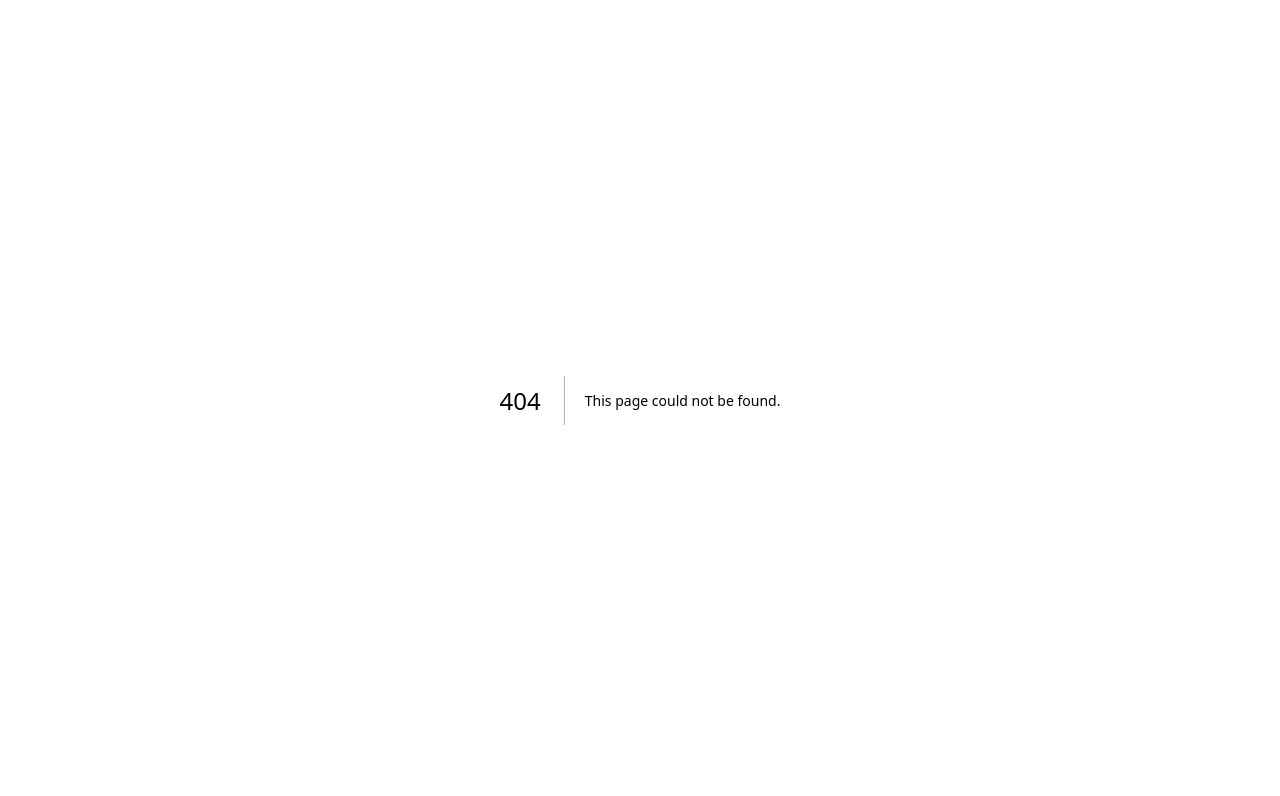
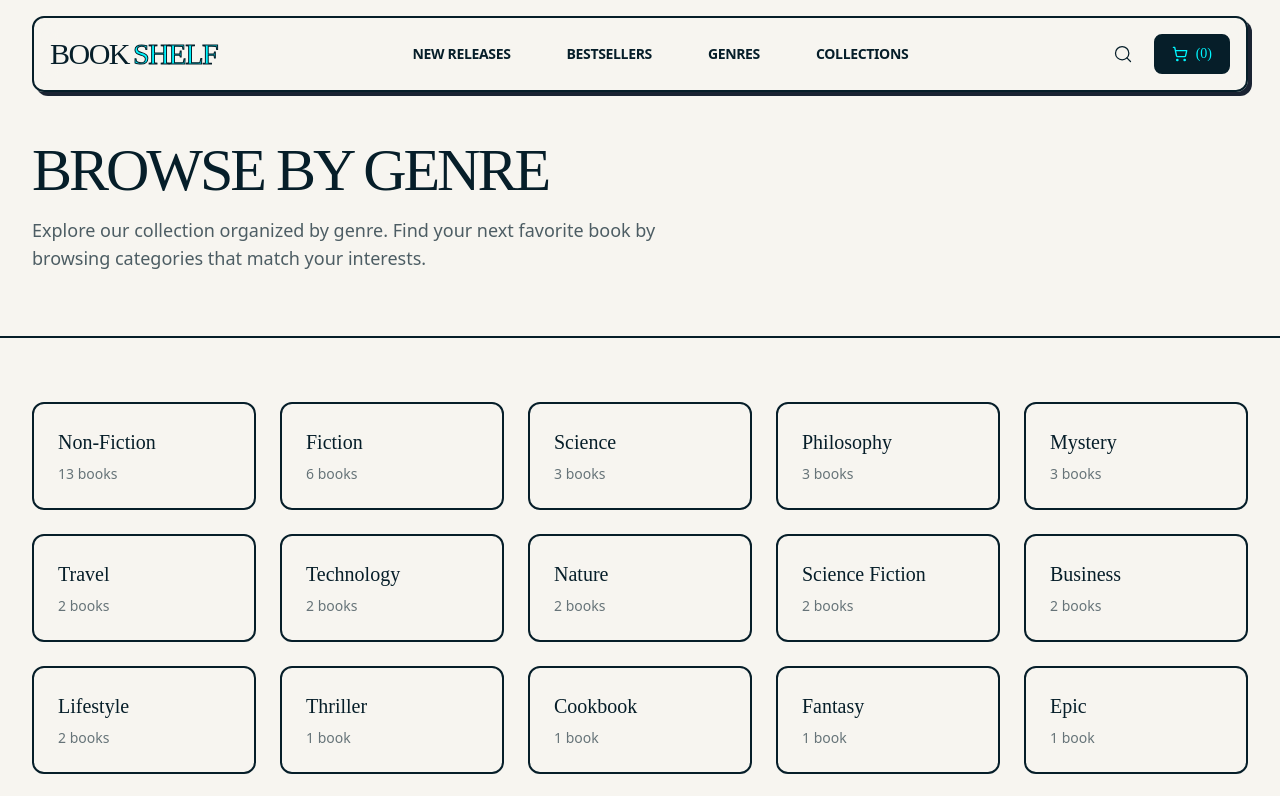
Before and after one commit to JaimeenMakavana/books-collections, a Next.js app: page /genre in a window 1280 px wide. Before the commit this address had no page. Shown: the top 796 px of the page. Built offline with nearby package versions, Linux system fonts and the light colour scheme; a web font is replaced by a local one.

Commit message:
Add pages for Best Sellers, Collections, and Genre with corresponding metadata and layout. Implemented genre filtering and dynamic routing for genre-specific book listings. Updated navigation links to reflect new pages.

```diff
--- /dev/null
+++ b/src/app/best-sellers/page.tsx
@@ -0,0 +1,41 @@
+import type { Metadata } from 'next';
+import Navigation from '@/components/home/Navigation';
+import Footer from '@/components/home/Footer';
+import ReleasesGrid from '@/components/releases/ReleasesGrid';
+import { releases } from '@/data/releases';
+
+export const metadata: Metadata = {
+  title: 'Best Sellers | Bookshelf',
+  description: 'Discover our bestselling books. Browse top-rated titles across all genres with comprehensive details, ratings, and reviews.',
+};
+
+export default function BestSellersPage() {
+  // Filter books where bestseller is true
+  const bestSellers = releases.filter((book) => book.bestseller);
+
+  return (
+    <div className="font-sans antialiased selection:bg-accent selection:text-ink min-h-screen flex flex-col">
+      <Navigation />
+      <main className="flex-1">
+        {/* Header */}
+        <section className="py-8 sm:py-12 md:py-16 border-b-2 border-[var(--color-ink)]">
+          <div className="max-w-7xl mx-auto px-4 sm:px-6 md:px-8">
+            <h1 className="font-display text-4xl sm:text-5xl md:text-6xl tracking-tighter mb-4">
+              BEST SELLERS
+            </h1>
+            <p className="text-base sm:text-lg opacity-70 max-w-2xl">
+              Explore our bestselling collection of books across all genres. These top-rated titles
+              have captured readers' hearts with compelling stories, expert insights, and exceptional quality.
+            </p>
+          </div>
+        </section>
+
+        {/* Best Sellers Grid */}
+        <section className="py-8 sm:py-12 md:py-16">
+          <ReleasesGrid books={bestSellers} />
+        </section>
+      </main>
+      <Footer />
+    </div>
+  );
+}
--- /dev/null
+++ b/src/app/collections/page.tsx
@@ -0,0 +1,38 @@
+import type { Metadata } from 'next';
+import Navigation from '@/components/home/Navigation';
+import Footer from '@/components/home/Footer';
+import ReleasesGrid from '@/components/releases/ReleasesGrid';
+import { releases } from '@/data/releases';
+
+export const metadata: Metadata = {
+  title: 'Collections | Bookshelf',
+  description: 'Browse our complete collection of books. Discover curated titles across all genres with comprehensive details, ratings, and reviews.',
+};
+
+export default function CollectionsPage() {
+  return (
+    <div className="font-sans antialiased selection:bg-accent selection:text-ink min-h-screen flex flex-col">
+      <Navigation />
+      <main className="flex-1">
+        {/* Header */}
+        <section className="py-8 sm:py-12 md:py-16 border-b-2 border-[var(--color-ink)]">
+          <div className="max-w-7xl mx-auto px-4 sm:px-6 md:px-8">
+            <h1 className="font-display text-4xl sm:text-5xl md:text-6xl tracking-tighter mb-4">
+              COLLECTIONS
+            </h1>
+            <p className="text-base sm:text-lg opacity-70 max-w-2xl">
+              Explore our complete collection of books across all genres. From bestsellers to hidden gems,
+              discover your next great read with detailed information, ratings, and reviews.
+            </p>
+          </div>
+        </section>
+
+        {/* Collections Grid */}
+        <section className="py-8 sm:py-12 md:py-16">
+          <ReleasesGrid books={releases} />
+        </section>
+      </main>
+      <Footer />
+    </div>
+  );
+}
--- /dev/null
+++ b/src/app/genre/[genre]/page.tsx
@@ -0,0 +1,110 @@
+import type { Metadata } from 'next';
+import { notFound } from 'next/navigation';
+import Navigation from '@/components/home/Navigation';
+import Footer from '@/components/home/Footer';
+import ReleasesGrid from '@/components/releases/ReleasesGrid';
+import { releases } from '@/data/releases';
+import type { BookRelease } from '@/data/releases';
+
+// Generate static params for all genres
+export async function generateStaticParams() {
+  const allGenres = new Set<string>();
+  releases.forEach((book) => {
+    book.genres.forEach((genre) => {
+      allGenres.add(genre.toLowerCase().replace(/\s+/g, '-'));
+    });
+  });
+  return Array.from(allGenres).map((genre) => ({ genre }));
+}
+
+// Normalize genre name for comparison
+function normalizeGenre(genreParam: string): string {
+  return genreParam.replace(/-/g, ' ').toLowerCase();
+}
+
+// Find matching genre from book genres (case-insensitive, handles spaces/dashes)
+function findMatchingGenre(genreParam: string, bookGenres: string[]): string | null {
+  const normalized = normalizeGenre(genreParam);
+  return bookGenres.find((g) => g.toLowerCase() === normalized) || null;
+}
+
+// Get books for a specific genre
+function getBooksByGenre(genreParam: string): BookRelease[] {
+  const books = releases.filter((book) => {
+    return book.genres.some((genre) => {
+      const normalized = normalizeGenre(genreParam);
+      return genre.toLowerCase() === normalized;
+    });
+  });
+  return books;
+}
+
+// Get genre display name from URL param
+function getGenreDisplayName(genreParam: string): string {
+  const books = releases;
+  for (const book of books) {
+    for (const genre of book.genres) {
+      if (normalizeGenre(genre) === normalizeGenre(genreParam)) {
+        return genre;
+      }
+    }
+  }
+  return genreParam.replace(/-/g, ' ').replace(/\b\w/g, (l) => l.toUpperCase());
+}
+
+interface GenrePageProps {
+  params: Promise<{ genre: string }>;
+}
+
+export async function generateMetadata({ params }: GenrePageProps): Promise<Metadata> {
+  const { genre } = await params;
+  const displayName = getGenreDisplayName(genre);
+  const books = getBooksByGenre(genre);
+
+  if (books.length === 0) {
+    return {
+      title: 'Genre Not Found | Bookshelf',
+    };
+  }
+
+  return {
+    title: `${displayName} Books | Bookshelf`,
+    description: `Discover our collection of ${displayName.toLowerCase()} books. Browse ${books.length} titles with detailed information, ratings, and reviews.`,
+  };
+}
+
+export default async function GenrePage({ params }: GenrePageProps) {
+  const { genre } = await params;
+  const books = getBooksByGenre(genre);
+  const displayName = getGenreDisplayName(genre);
+
+  if (books.length === 0) {
+    notFound();
+  }
+
+  return (
+    <div className="font-sans antialiased selection:bg-accent selection:text-ink min-h-screen flex flex-col">
+      <Navigation />
+      <main className="flex-1">
+        {/* Header */}
+        <section className="py-8 sm:py-12 md:py-16 border-b-2 border-[var(--color-ink)]">
+          <div className="max-w-7xl mx-auto px-4 sm:px-6 md:px-8">
+            <h1 className="font-display text-4xl sm:text-5xl md:text-6xl tracking-tighter mb-4">
+              {displayName.toUpperCase()}
+            </h1>
+            <p className="text-base sm:text-lg opacity-70 max-w-2xl">
+              Explore our collection of {displayName.toLowerCase()} books. Discover {books.length} carefully curated
+              titles with detailed information, ratings, and reviews to help you find your next great read.
+            </p>
+          </div>
+        </section>
+
+        {/* Genre Books Grid */}
+        <section className="py-8 sm:py-12 md:py-16">
+          <ReleasesGrid books={books} />
+        </section>
+      </main>
+      <Footer />
+    </div>
+  );
+}
--- /dev/null
+++ b/src/app/genre/page.tsx
@@ -0,0 +1,76 @@
+import type { Metadata } from 'next';
+import Link from 'next/link';
+import Navigation from '@/components/home/Navigation';
+import Footer from '@/components/home/Footer';
+import { releases } from '@/data/releases';
+
+export const metadata: Metadata = {
+  title: 'Browse by Genre | Bookshelf',
+  description: 'Explore books by genre. Browse our collection organized by categories including Fiction, Non-Fiction, Science, Technology, and more.',
+};
+
+// Get all unique genres with book counts
+function getAllGenres() {
+  const genreMap = new Map<string, number>();
+  releases.forEach((book) => {
+    book.genres.forEach((genre) => {
+      const count = genreMap.get(genre) || 0;
+      genreMap.set(genre, count + 1);
+    });
+  });
+  return Array.from(genreMap.entries())
+    .map(([genre, count]) => ({ genre, count }))
+    .sort((a, b) => b.count - a.count);
+}
+
+// Convert genre name to URL slug
+function genreToSlug(genre: string): string {
+  return genre.toLowerCase().replace(/\s+/g, '-');
+}
+
+export default function GenresPage() {
+  const genres = getAllGenres();
+
+  return (
+    <div className="font-sans antialiased selection:bg-accent selection:text-ink min-h-screen flex flex-col">
+      <Navigation />
+      <main className="flex-1">
+        {/* Header */}
+        <section className="py-8 sm:py-12 md:py-16 border-b-2 border-[var(--color-ink)]">
+          <div className="max-w-7xl mx-auto px-4 sm:px-6 md:px-8">
+            <h1 className="font-display text-4xl sm:text-5xl md:text-6xl tracking-tighter mb-4">
+              BROWSE BY GENRE
+            </h1>
+            <p className="text-base sm:text-lg opacity-70 max-w-2xl">
+              Explore our collection organized by genre. Find your next favorite book by browsing categories that match
+              your interests.
+            </p>
+          </div>
+        </section>
+
+        {/* Genres Grid */}
+        <section className="py-8 sm:py-12 md:py-16">
+          <div className="max-w-7xl mx-auto px-4 sm:px-6 md:px-8">
+            <div className="grid grid-cols-2 sm:grid-cols-3 md:grid-cols-4 lg:grid-cols-5 gap-4 sm:gap-6">
+              {genres.map(({ genre, count }) => (
+                <Link
+                  key={genre}
+                  href={`/genre/${genreToSlug(genre)}`}
+                  className="border-2 border-[var(--color-ink)] rounded-xl p-4 sm:p-6 hover:shadow-[var(--shadow-hard)] hover:bg-[var(--color-accent)] transition-all group"
+                >
+                  <h3 className="font-display text-lg sm:text-xl mb-2 group-hover:text-[var(--color-ink)] transition-colors">
+                    {genre}
+                  </h3>
+                  <p className="text-sm opacity-60">
+                    {count} {count === 1 ? 'book' : 'books'}
+                  </p>
+                </Link>
+              ))}
+            </div>
+          </div>
+        </section>
+      </main>
+      <Footer />
+    </div>
+  );
+}
--- a/src/components/home/Navigation.tsx
+++ b/src/components/home/Navigation.tsx
@@ -25,9 +25,9 @@ export default function Navigation() {
         {/* Desktop Links */}
         <div className="hidden md:flex items-center gap-6 lg:gap-8 font-semibold text-sm tracking-tight">
           <Link href="/releases" className="hover:text-[var(--color-accent)] hover:bg-[var(--color-ink)] px-3 py-1 rounded transition-colors">NEW RELEASES</Link>
-          <a href="#" className="hover:text-[var(--color-accent)] hover:bg-[var(--color-ink)] px-3 py-1 rounded transition-colors">BESTSELLERS</a>
-          <a href="#" className="hover:text-[var(--color-accent)] hover:bg-[var(--color-ink)] px-3 py-1 rounded transition-colors">GENRES</a>
-          <a href="#" className="hover:text-[var(--color-accent)] hover:bg-[var(--color-ink)] px-3 py-1 rounded transition-colors">COLLECTIONS</a>
+          <Link href="/best-sellers" className="hover:text-[var(--color-accent)] hover:bg-[var(--color-ink)] px-3 py-1 rounded transition-colors">BESTSELLERS</Link>
+          <Link href="/genre" className="hover:text-[var(--color-accent)] hover:bg-[var(--color-ink)] px-3 py-1 rounded transition-colors">GENRES</Link>
+          <Link href="/collections" className="hover:text-[var(--color-accent)] hover:bg-[var(--color-ink)] px-3 py-1 rounded transition-colors">COLLECTIONS</Link>
         </div>
 
         {/* Actions */}
```
